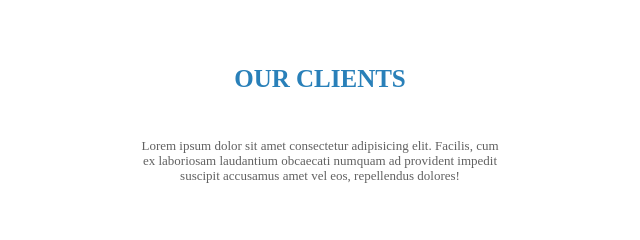
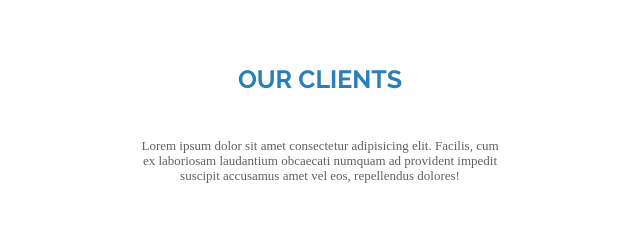
Before and after one commit to Kh-Ol-An/arrow-ver2.0, a website: page src/index.html in a window 1280 px wide. Shown: the top 240 px of the page, 320-960 px from the left. Drawn offline with nearby package versions, Linux system fonts and the light colour scheme; files that its build step writes are made by us from their sources.

Commit message:
new pull

```diff
--- a/src/sass/components/clients.scss
+++ b/src/sass/components/clients.scss
@@ -6,6 +6,7 @@
   margin-top: 65px;
 
   &__title {
+    font-family: Raleway;
     text-transform: uppercase;
     font-weight: bold;
     font-size: 25px;
--- a/src/sass/helpers/fonts.scss
+++ b/src/sass/helpers/fonts.scss
@@ -4,8 +4,8 @@
   font-style: normal;
   font-weight: 300;
   src: local('Raleway Light'), local('Raleway-Light'),
-    url('../fonts/raleway-v13-latin-300.woff2') format('woff2'),
-    url('../fonts/raleway-v13-latin-300.woff') format('woff');
+    url('../../fonts/raleway-v13-latin-300.woff2') format('woff2'),
+    url('../../fonts/raleway-v13-latin-300.woff') format('woff');
 }
 /* raleway-regular - latin */
 @font-face {
@@ -13,8 +13,8 @@
   font-style: normal;
   font-weight: 400;
   src: local('Raleway'), local('Raleway-Regular'),
-    url('../fonts/raleway-v13-latin-regular.woff2') format('woff2'),
-    url('../fonts/raleway-v13-latin-regular.woff') format('woff');
+    url('../../fonts/raleway-v13-latin-regular.woff2') format('woff2'),
+    url('../../fonts/raleway-v13-latin-regular.woff') format('woff');
 }
 /* raleway-700 - latin */
 @font-face {
@@ -22,8 +22,8 @@
   font-style: normal;
   font-weight: 700;
   src: local('Raleway Bold'), local('Raleway-Bold'),
-    url('../fonts/raleway-v13-latin-700.woff2') format('woff2'),
-    url('../fonts/raleway-v13-latin-700.woff') format('woff');
+    url('../../fonts/raleway-v13-latin-700.woff2') format('woff2'),
+    url('../../fonts/raleway-v13-latin-700.woff') format('woff');
 }
 /* raleway-900 - latin */
 @font-face {
@@ -31,8 +31,8 @@
   font-style: normal;
   font-weight: 900;
   src: local('Raleway Black'), local('Raleway-Black'),
-    url('../fonts/raleway-v13-latin-900.woff2') format('woff2'),
-    url('../fonts/raleway-v13-latin-900.woff') format('woff');
+    url('../../fonts/raleway-v13-latin-900.woff2') format('woff2'),
+    url('../../fonts/raleway-v13-latin-900.woff') format('woff');
 }
 /* lato-regular - latin */
 @font-face {
@@ -40,8 +40,8 @@
   font-style: normal;
   font-weight: 400;
   src: local('Lato Regular'), local('Lato-Regular'),
-    url('../fonts/lato-v15-latin-regular.woff2') format('woff2'),
-    url('../fonts/lato-v15-latin-regular.woff') format('woff');
+    url('../../fonts/lato-v15-latin-regular.woff2') format('woff2'),
+    url('../../fonts/lato-v15-latin-regular.woff') format('woff');
 }
 /* lato-700italic - latin */
 @font-face {
@@ -49,6 +49,6 @@
   font-style: italic;
   font-weight: 700;
   src: local('Lato Bold Italic'), local('Lato-BoldItalic'),
-    url('../fonts/lato-v15-latin-700italic.woff2') format('woff2'),
-    url('../fonts/lato-v15-latin-700italic.woff') format('woff');
+    url('../../fonts/lato-v15-latin-700italic.woff2') format('woff2'),
+    url('../../fonts/lato-v15-latin-700italic.woff') format('woff');
 }
```
Also changed, not shown: build/css/styles.css, build/css/styles.min.css.
